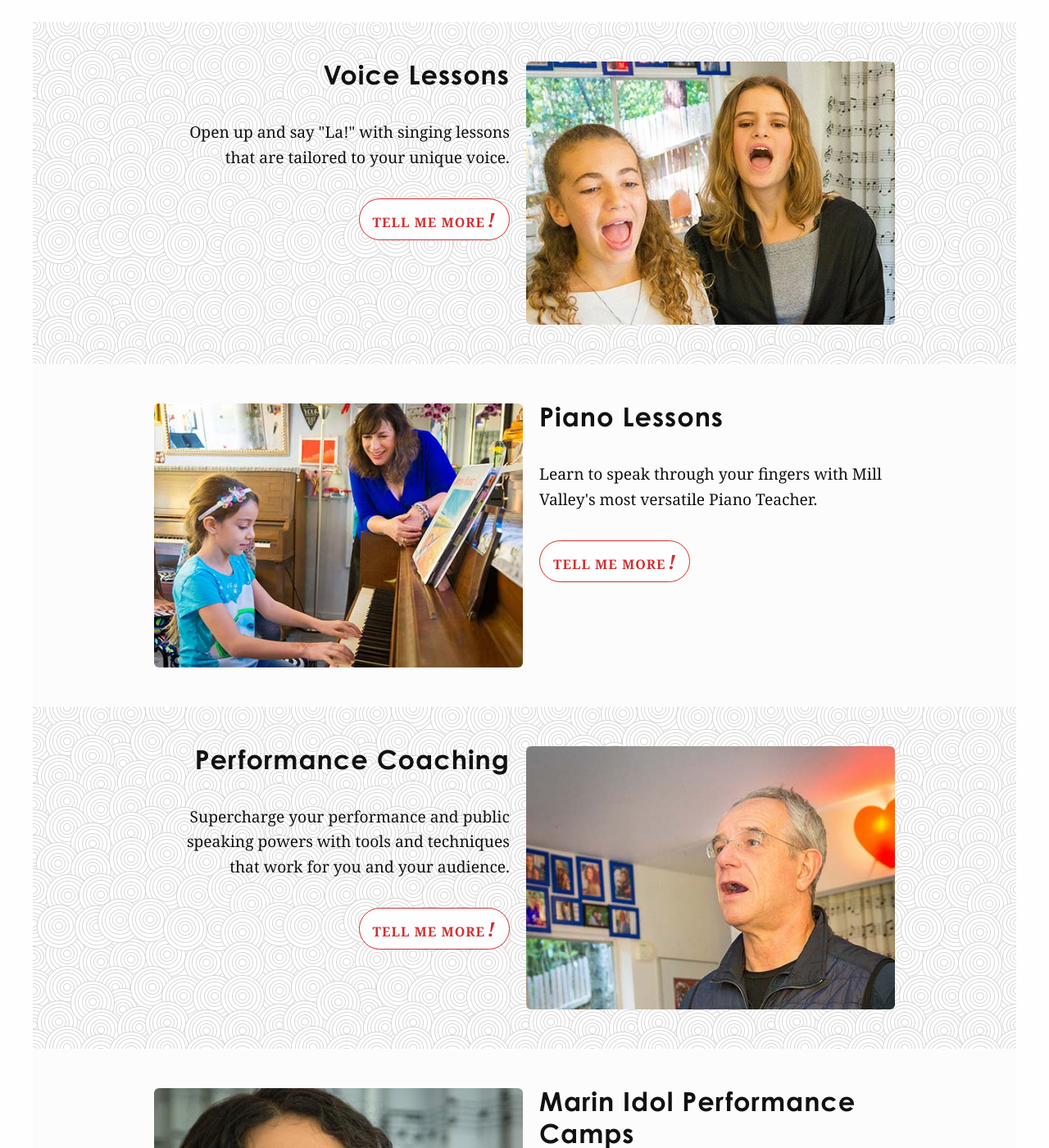
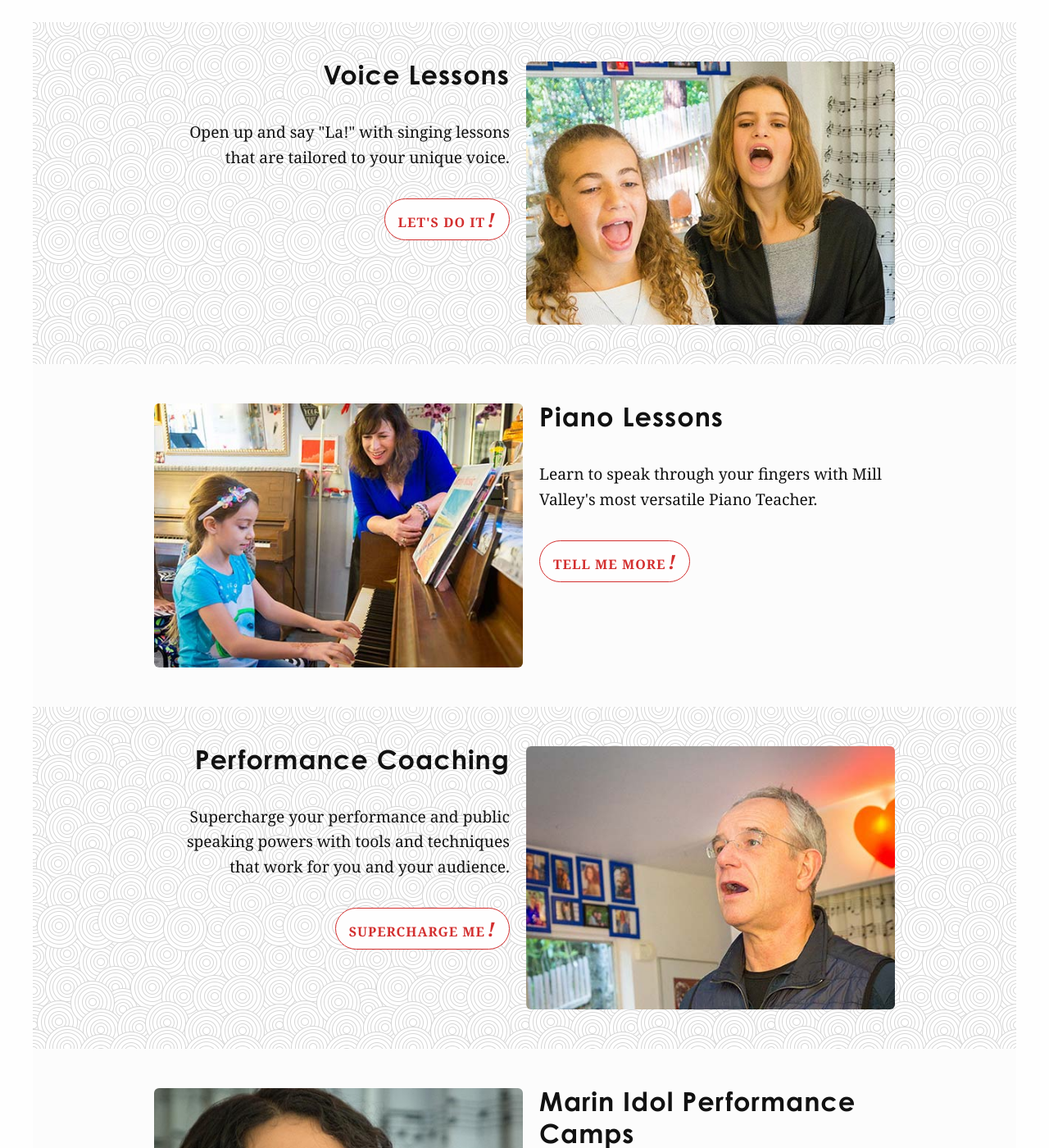
Before and after one commit to cchaiken/ccms, a Jekyll site: the page built from index.md, in a window 1280 px wide and 1400 px high, scrolled down 2606 px. Shown: the whole window at 82% size. Built offline with Jekyll 4.4.1, drawn with Linux system fonts in a browser that asks for light colours; some web fonts are replaced; some of the changed text lies outside the part shown.

Commit message:
update homepage lesson CTAs

```diff
--- a/_includes/lesson-cards.html
+++ b/_includes/lesson-cards.html
@@ -7,7 +7,7 @@
     <div class="lesson-copy">
       <h2 class="lesson-title">{{ lesson.heading }}</h2>
       <p class="lesson-blurb">{{ lesson.blurb }}</p>
-      <a class="lesson-cta" href="{{ lesson.link | relative_url }}/">Tell me more<i>!</i></a>
+      <a class="lesson-cta" href="{{ lesson.link | relative_url }}/">{{ lesson.cta }}<i>!</i></a>
     </div>
     <div class="lesson-image-container">
       <img class="lesson-image" src="{{ "uploads/" | append: lesson.image | relative_url }}" alt="">
@@ -21,7 +21,7 @@
     <div class="lesson-copy">
       <h2 class="lesson-title">{{ lesson.heading }}</h2>
       <p class="lesson-blurb">{{ lesson.blurb }}</p>
-      <a class="lesson-cta" href="{{ lesson.link | relative_url }}/">Tell me more<i>!</i></a>
+      <a class="lesson-cta" href="{{ lesson.link | relative_url }}/">{{ lesson.cta }}<i>!</i></a>
     </div>
   </div>
   {% endif %}
--- a/index.md
+++ b/index.md
@@ -22,21 +22,25 @@ lessons:
     voice.
   image: home-voice.jpg
   link: voice-lessons
+  cta: Let's do it
 - heading: Piano Lessons
   blurb: Learn to speak through your fingers with Mill Valley's most versatile Piano
     Teacher.
   image: home-piano.jpg
   link: piano-lessons
+  cta: Tell me more
 - heading: Performance Coaching
   blurb: Supercharge your performance and public speaking powers with tools and techniques
     that work for you and your audience.
   image: home-performance.jpg
   link: performance-coaching
+  cta: Supercharge me
 - heading: Marin Idol Performance Camps
   blurb: Become the next Carrie Underwood at Marin County's best musical performance
     camp.
   image: home-idol.jpg
   link: marin-idol-performance-camps
+  cta: Count me in
 ---
 
 **Curious to find the music inside you but don't know where to begin?**
```
